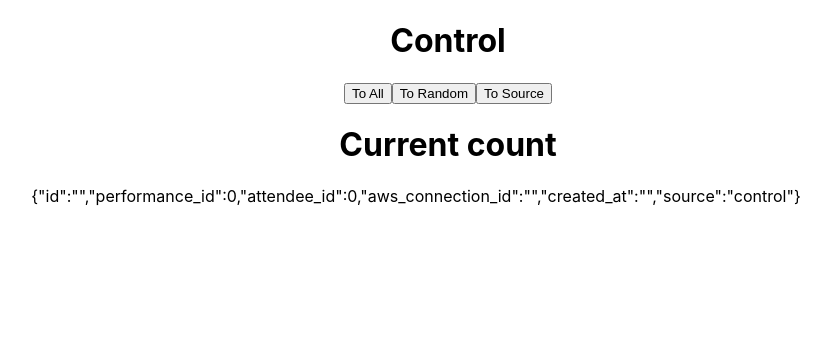
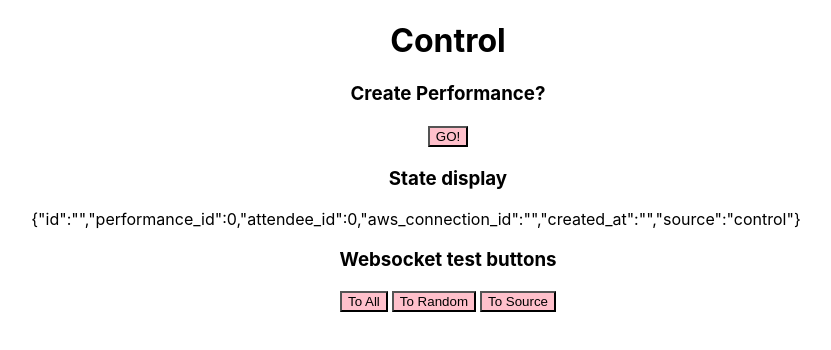
Before and after one commit to claytonweller/DGSS-control, a React (Create React App) app: page / in a window 1280 px wide. Shown: the top 350 px of the page, without its empty margins (192-1023 px from the left). Built offline with nearby package versions, Linux system fonts and the light colour scheme; no server answers.

Commit message:
Creating and ending performances

```diff
--- a/src/App.css
+++ b/src/App.css
@@ -2,37 +2,7 @@
   text-align: center;
 }
 
-.App-logo {
-  height: 40vmin;
-  pointer-events: none;
+button {
+  background-color: pink;
+  margin: 2px;
 }
-
-@media (prefers-reduced-motion: no-preference) {
-  .App-logo {
-    animation: App-logo-spin infinite 20s linear;
-  }
-}
-
-.App-header {
-  background-color: #282c34;
-  min-height: 100vh;
-  display: flex;
-  flex-direction: column;
-  align-items: center;
-  justify-content: center;
-  font-size: calc(10px + 2vmin);
-  color: white;
-}
-
-.App-link {
-  color: #61dafb;
-}
-
-@keyframes App-logo-spin {
-  from {
-    transform: rotate(0deg);
-  }
-  to {
-    transform: rotate(360deg);
-  }
-}
--- a/src/App.js
+++ b/src/App.js
@@ -2,11 +2,14 @@ import React from 'react';
 import './App.css';
 import { manageMessage } from './actions';
 import { client } from './index'
+import { WebsocketTestButtons } from './components/WebsocketTestButtons';
+import { Performance } from './components/Performance';
 
 class App extends React.Component {
   constructor(props) {
     super(props);
     this.state = {
+      performance: {},
       currentConn: {
         id: "",
         performance_id: 0,
@@ -34,37 +37,14 @@ class App extends React.Component {
     };
   }
 
-  allClick() {
-    console.log('ALL CLICK')
-    const params = { source: 'control' }
-    client.send(JSON.stringify({ action: 'all', params }))
-  }
-
-  randClick() {
-    console.log('RANDOM CLICK')
-    const params = {
-      source: 'control',
-      id: this.state.currentConn.id
-    }
-    console.log('PARAMS', params)
-    client.send(JSON.stringify({ action: 'random', params }))
-  }
-
-  sourceClick() {
-    console.log('SOURCE CLICK')
-    const params = { source: 'control' }
-    client.send(JSON.stringify({ action: 'source', params }))
-  }
-
   render() {
     return (
       <div className="App" >
         <h1>Control</h1>
-        <button onClick={() => this.allClick()}>To All</button>
-        <button onClick={() => this.randClick()}>To Random</button>
-        <button onClick={() => this.sourceClick()}>To Source</button>
-        <h1>Current count {this.state.count}</h1>
+        <Performance performance={this.state.performance} />
+        <h3>State display</h3>
         <div style={{ width: '95vw', wordWrap: 'break-word' }}>{JSON.stringify(this.state.currentConn)}</div>
+        <WebsocketTestButtons />
       </div>
     )
   }
--- a/src/actions/index.js
+++ b/src/actions/index.js
@@ -15,10 +15,22 @@ export const manageMessage = async (message, component) => {
 const actionHash = {
   'local-server': localServer,
   'conn-update': connectionUpdate,
+  'performance-created': performanceCreated,
+  'performance-ended': performanceEnded,
   defaultAction
 }
 
 async function defaultAction(params, component) { console.log('DEFAULT \n', params, component.state) }
+
+async function performanceCreated(params, component) {
+  console.log('Performance Created \n', params)
+  component.setState({ performance: params })
+}
+
+async function performanceEnded(parms, component) {
+  console.log('Performance Ended')
+  component.setState({ performance: {} })
+}
 
 async function localServer(params, component) {
   console.log('local-server\n', params)
--- /dev/null
+++ b/src/components/Performance.js
@@ -0,0 +1,21 @@
+import React from 'react'
+import { PerformanceCreator } from "./PerformanceCreator";
+import { PerformanceEnder } from './PerformanceEnder';
+
+export function Performance({ performance }) {
+  let display = (<PerformanceCreator />)
+  if (performance.id) {
+    const perfData = JSON.stringify(performance)
+    display = (
+      <div>
+        <PerformanceEnder performance={performance} />
+        {perfData}
+      </div>
+    )
+  }
+  return (
+    <div>
+      {display}
+    </div>
+  )
+}
--- /dev/null
+++ b/src/components/PerformanceCreator.js
@@ -0,0 +1,19 @@
+import React from 'react'
+import { client } from '..'
+export function PerformanceCreator(params) {
+
+  function createPerformanceClick() {
+    const params = {
+      action: "create-performance",
+      params: {}
+    }
+    console.log('GET READY TO PERFORM!')
+    client.send(JSON.stringify(params))
+  }
+  return (
+    <div>
+      <h3>Create Performance?</h3>
+      <button onClick={() => createPerformanceClick()}>GO!</button>
+    </div>
+  )
+}
--- /dev/null
+++ b/src/components/PerformanceEnder.js
@@ -0,0 +1,18 @@
+import React from 'react'
+import { client } from '..'
+export function PerformanceEnder({ performance }) {
+  function endPerformanceClick() {
+    const params = {
+      action: "end-performance",
+      params: performance
+    }
+    console.log('THAT\'S ALL FOLKS!')
+    client.send(JSON.stringify(params))
+  }
+  return (
+    <div>
+      <h3>End Performance?</h3>
+      <button onClick={() => endPerformanceClick()}>END IT!</button>
+    </div>
+  )
+}
--- /dev/null
+++ b/src/components/WebsocketTestButtons.js
@@ -0,0 +1,32 @@
+import React from 'react';
+import { client } from '../'
+
+export function WebsocketTestButtons(props) {
+  function allClick() {
+    console.log('ALL CLICK')
+    const params = { source: 'control' }
+    client.send(JSON.stringify({ action: 'all', params }))
+  }
+
+  function randClick() {
+    console.log('RANDOM CLICK')
+    const params = { source: 'control' }
+    console.log('PARAMS', params)
+    client.send(JSON.stringify({ action: 'random', params }))
+  }
+
+  function sourceClick() {
+    console.log('SOURCE CLICK')
+    const params = { source: 'control' }
+    client.send(JSON.stringify({ action: 'source', params }))
+  }
+
+  return (
+    <div>
+      <h3>Websocket test buttons</h3>
+      <button onClick={() => allClick()}>To All</button>
+      <button onClick={() => randClick()}>To Random</button>
+      <button onClick={() => sourceClick()}>To Source</button>
+    </div>
+  )
+}
--- /dev/null
+++ b/src/config.js
@@ -0,0 +1,3 @@
+const LOCAL_DEV = process.env.LOCAL_DEV
+const LOCAL_WS = 'ws://127.0.0.1:8080'
+export const WS_URL = LOCAL_DEV ? LOCAL_WS : (process.env.POSTGRES_URL || LOCAL_WS)
--- a/src/index.js
+++ b/src/index.js
@@ -4,8 +4,9 @@ import './index.css';
 import App from './App';
 import * as serviceWorker from './serviceWorker';
 import { w3cwebsocket as W3CWebSocket } from "websocket";
-export const client = new W3CWebSocket('ws://127.0.0.1:8080');
-// export const client = new W3CWebSocket('wss://g298l0uqlc.execute-api.us-east-1.amazonaws.com/dev');
+import { WS_URL } from './config'
+
+export const client = new W3CWebSocket(WS_URL);
 
 ReactDOM.render(
   <React.StrictMode>
```
Also changed, not shown: package.json (+4 -4 lines), src/setupTests.js (deleted, +0 -5 lines).
